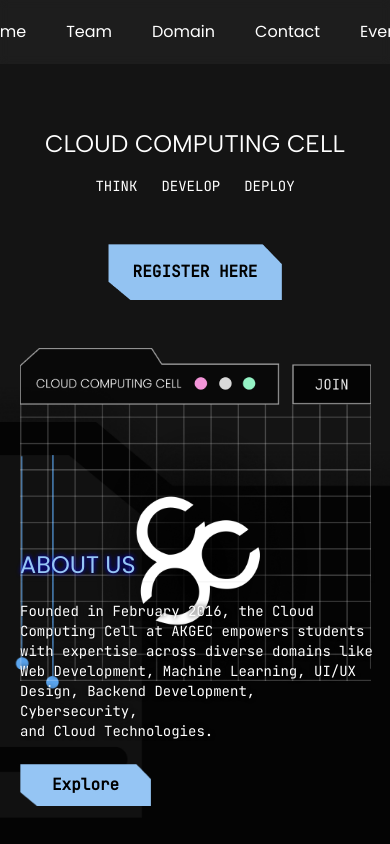
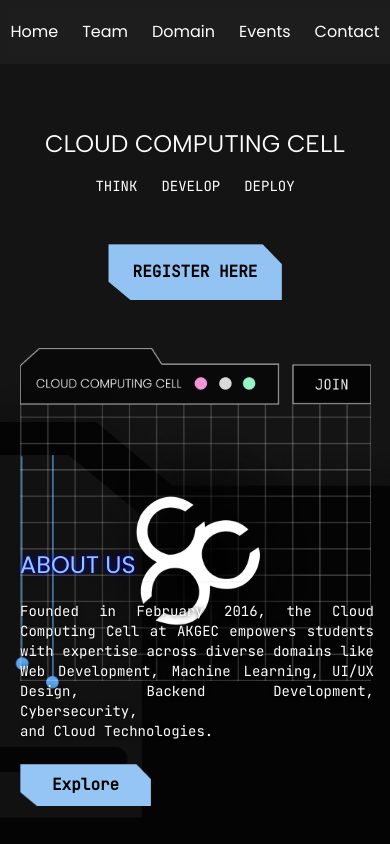
Before and after one commit to adityasriv2317/ccc_website, a React (Vite) app: page / in a window 390 px wide. Shown: the top 844 px of the page. Built offline with nearby package versions, Linux system fonts and the light colour scheme; a web font is replaced by a local one.

Commit message:
'responsive'

```diff
--- a/package.json
+++ b/package.json
@@ -19,6 +19,7 @@
     "react-dom": "^18.3.1",
     "react-google-recaptcha": "^3.1.0",
     "react-icons": "^5.4.0",
+    "react-router-dom": "^7.0.2",
     "react-slick": "^0.30.2",
     "react-toastify": "^10.0.6",
     "slick-carousel": "^1.8.1"
--- a/src/App.jsx
+++ b/src/App.jsx
@@ -1,4 +1,6 @@
 import React from "react";
+import { BrowserRouter as Router, Route, Routes } from "react-router-dom";
+
 import Header from "./components/Header";
 import Landing from "./components/Landing";
 import Mentor from "./components/Mentor";
@@ -11,14 +13,16 @@ import About from "./components/About";
 const App = () => {
   return (
     <div className="text-white font-poppins overflow-x-hidden">
+
+
       <Header />
       <Landing />
       <About />
       <Mentor />
 
       {/* <About /> */}
+      <Registration/>
       <Contact />
-      <Registration/>
     </div>
   );
 };
--- a/src/components/Header.jsx
+++ b/src/components/Header.jsx
@@ -3,9 +3,9 @@ import Socials from "./Socials";
 
 const Header = () => {
   return (
-    <div className="text-white fixed z-40 flex justify-between w-screen px-10 py-3 bg-[rgba(32,32,32,0.8)] backdrop-blur-sm">
+    <div className="text-white fixed z-40 flex justify-between w-screen md:px-10 px-14 py-3 bg-[rgba(32,32,32,0.8)] backdrop-blur-sm">
       <nav className="w-full my-2 md:w-3/5">
-        <ul className="flex justify-center md:justify-start space-x-4 list-none">
+        <ul className="flex justify-center md:justify-start md:space-x-4 list-none">
           <li>
             <a
               href="#"
@@ -32,18 +32,18 @@ const Header = () => {
           </li>
           <li>
             <a
+              href="#event"
+              className="hover:bg-[rgb(150,198,245)] py-2 px-3 hover:text-black hover:underline-offset-4 hover:underline cursor-pointer transition-all duration-300 ease-out"
+            >
+              Events
+            </a>
+          </li>
+          <li>
+            <a
               href="#contact"
               className="hover:bg-[rgb(150,198,245)] py-2 px-3 hover:text-black hover:underline-offset-4 hover:underline cursor-pointer transition-all duration-300 ease-out"
             >
               Contact
-            </a>
-          </li>
-          <li>
-            <a
-              href="#event"
-              className="hover:bg-[rgb(150,198,245)] py-2 px-3 hover:text-black hover:underline-offset-4 hover:underline cursor-pointer transition-all duration-300 ease-out"
-            >
-              Events
             </a>
           </li>
         </ul>
--- a/src/components/Landing.jsx
+++ b/src/components/Landing.jsx
@@ -102,12 +102,10 @@ const Landing = () => {
         <h1 className="font-poppins mb-5 shadow-sm text-[rgb(150,198,245)] [text-shadow:0_0_5px_blue] animate-sd text-2xl sm:text-3xl md:text-4xl lg:text-5xl">
           ABOUT US
         </h1>
-        <p className="font-jetbrains [text-shadow:0_0_5px_black] overflow-y-auto mx:max-h-[18vh] animate-sr text-sm sm:text-base md:text-lg">
-          Founded in February 2016, the Cloud <br />
-          Computing Cell at AKGEC empowers students <br />
-          with expertise across diverse domains like <br />
-          Web Development, Machine Learning, UI/UX <br />
-          Design, Backend Development, Cybersecurity,
+        <p className="font-jetbrains [text-shadow:0_0_5px_black] text-wrap text-justify overflow-y-auto mx:max-h-[18vh] animate-sr text-sm sm:text-base md:text-lg">
+          Founded in February 2016, the Cloud Computing Cell at AKGEC empowers
+          students with expertise across diverse domains like Web Development,
+          Machine Learning, UI/UX Design, Backend Development, Cybersecurity,
           <br />
           and Cloud Technologies.
         </p>
```
Also changed, not shown: 1 other file (tests, documents, lock files or other folders).
